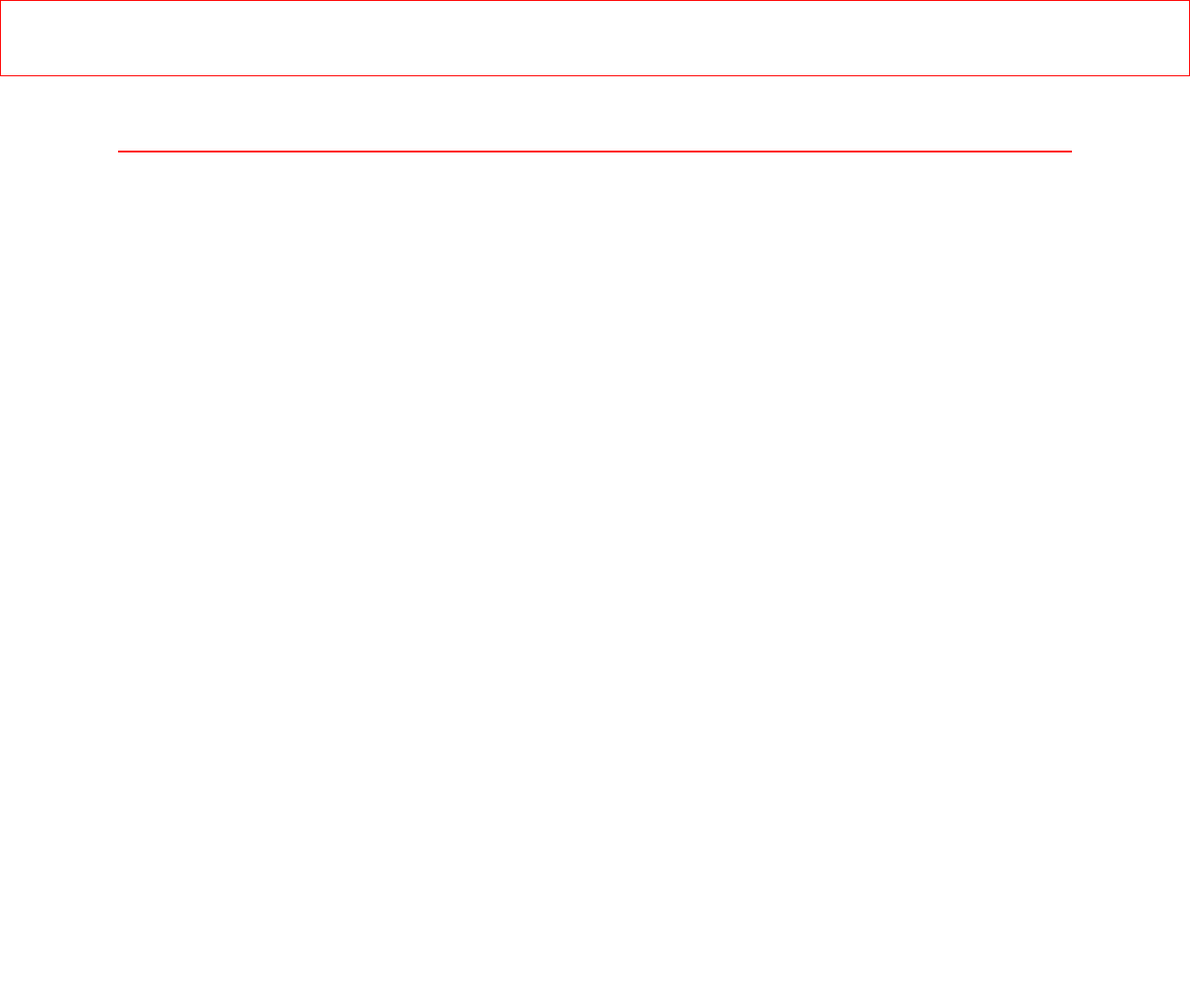
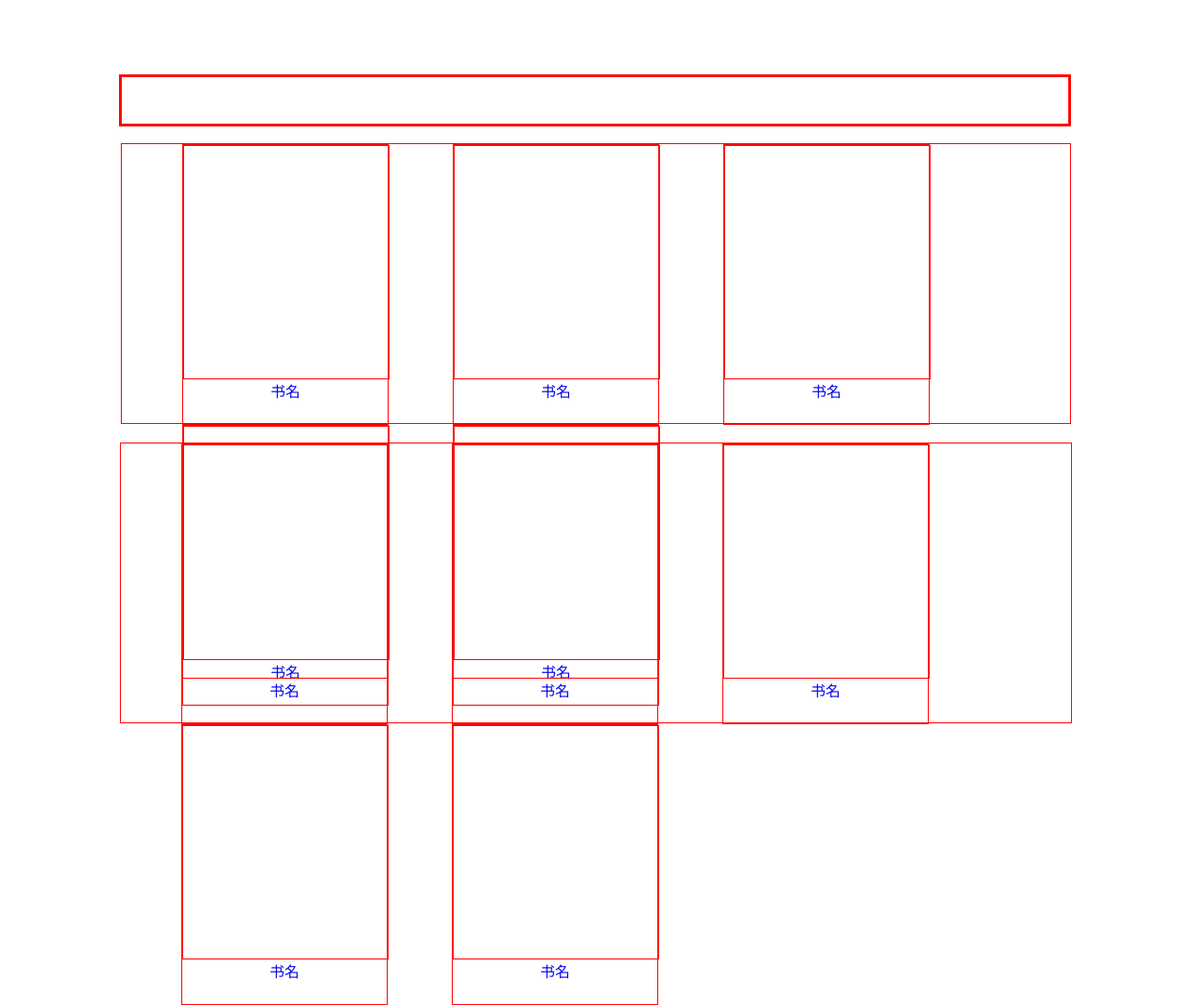
Before and after one commit to SQQS123/SQ_Web, a Django app: page / in a window 1280 px wide. Shown: the whole page at 93% size. Before the commit the page ends 164 px from the top, so only its background shows below. Run offline with Django 3.2, Linux system fonts and the light colour scheme.

Commit message:
change Home.html

```diff
--- a/SQ_Web/templates/Home/Home.html
+++ b/SQ_Web/templates/Home/Home.html
@@ -7,13 +7,124 @@
 			padding: 0;
 			margin: 0;
 		}
+		a{
+			text-decoration: none;
+		}
+		.fence{
+
+			border: solid 1px red;
+		}
+		.fence_col_one{
+
+			border: solid 1px red;
+
+		}
+		.fence_title{
+			height: 50px;
+			border: solid 1px red;
+		}
+		.content{
+			height: 300px;
+			width: 100%;
+			border: solid 1px red;
+
+			float: left;
+			margin-top: 20px;
+		}
+		.book_tit{
+			height: 300px;
+			width: 220px;
+			border: solid 1px red;
+			margin-left: 65px;
+			display: inline-block;
+			text-align: center;
+		}
+		.book{
+			height: 250px;
+			width: 220px;
+			border: solid 1px red;
+		}
 	</style>
 </head>
 <body>
-<!---->
+<!--
 <div class="nav" style="height: 80px; border:solid 1px red"></div>
-<div class="main" style="width: 80%;margin: 80px auto;border:solid 1px red">
+-->
+<div class="main" style="width: 80%;margin: 80px auto;">
+    <div class="fence artical_fence">
+		<div class="fence_col_one">
+			<div class="fence_title"></div>
+			<div class="content book_content">
 
+				<div class="book_tit">
+					<a href="http://www.baidu.com">
+					<div class="book" ></div>
+					<span>书名</span>
+					</a>
+				</div>
+				<div class="book_tit">
+					<a href="http://www.baidu.com">
+					<div class="book" ></div>
+					<span>书名</span>
+					</a>
+				</div>
+				<div class="book_tit">
+					<a href="http://www.baidu.com">
+					<div class="book" ></div>
+					<span>书名</span>
+					</a>
+				</div>
+				<div class="book_tit">
+					<a href="http://www.baidu.com">
+					<div class="book" ></div>
+					<span>书名</span>
+					</a>
+				</div>
+				<div class="book_tit">
+					<a href="http://www.baidu.com">
+					<div class="book" ></div>
+					<span>书名</span>
+					</a>
+				</div>
+			</div>
+		</div>
+		<div class="fence_col_two">
+			<div class="content book_content">
+
+				<div class="book_tit">
+					<a href="http://www.baidu.com">
+					<div class="book" ></div>
+					<span>书名</span>
+					</a>
+				</div>
+				<div class="book_tit">
+					<a href="http://www.baidu.com">
+					<div class="book" ></div>
+					<span>书名</span>
+					</a>
+				</div>
+				<div class="book_tit">
+					<a href="http://www.baidu.com">
+					<div class="book" ></div>
+					<span>书名</span>
+					</a>
+				</div>
+				<div class="book_tit">
+					<a href="http://www.baidu.com">
+					<div class="book" ></div>
+					<span>书名</span>
+					</a>
+				</div>
+				<div class="book_tit">
+					<a href="http://www.baidu.com">
+					<div class="book" ></div>
+					<span>书名</span>
+					</a>
+				</div>
+			</div>
+		</div>
+
+    </div>
 </div>
 </body>
 </html>
```
